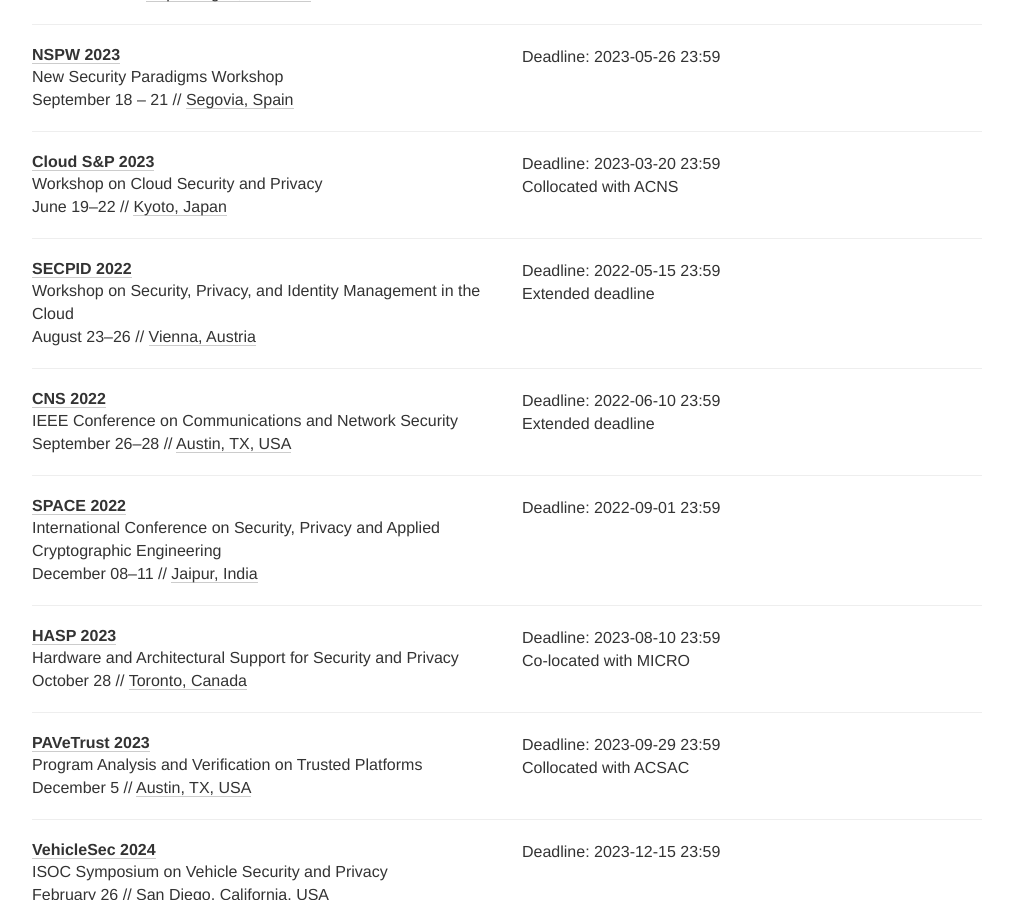
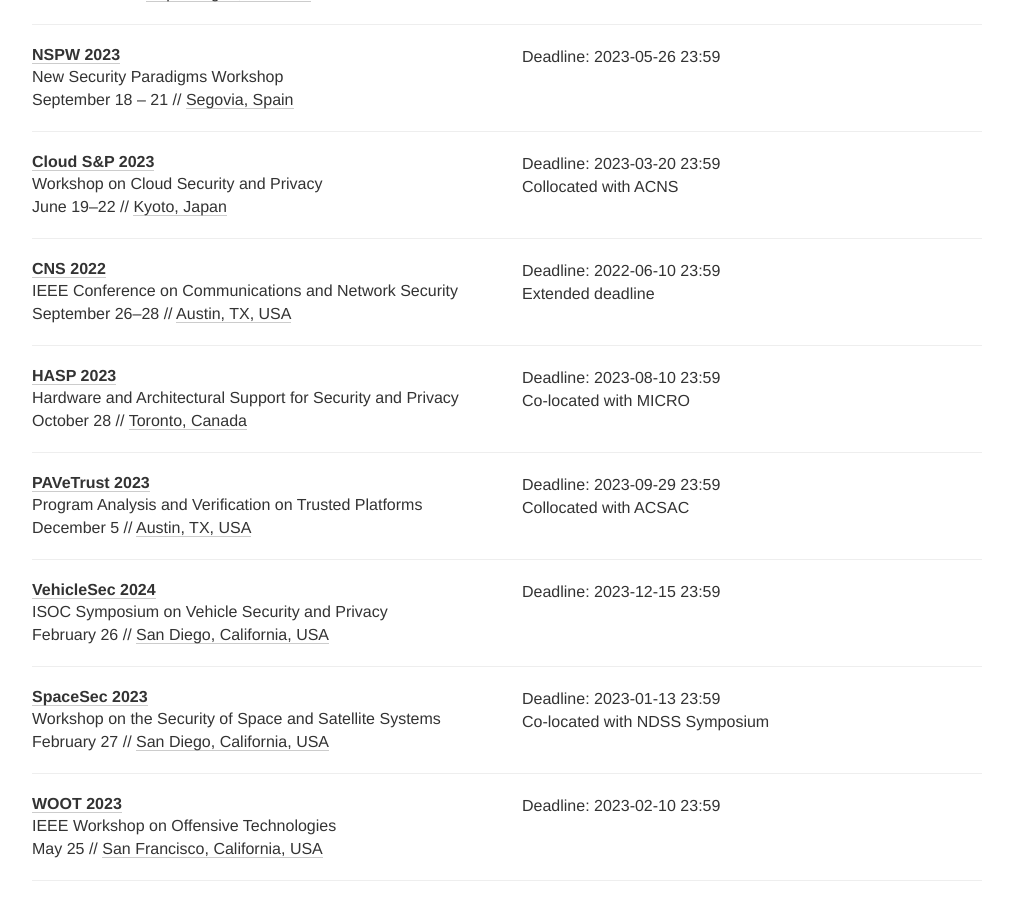
Before and after one commit to sec-deadlines/sec-deadlines.github.io, a Jekyll site: the page built from index.html, in a window 1280 px wide and 900 px high, scrolled down 9081 px. Shown: the whole window, without its empty margins (133-1146 px from the left). Built offline with Jekyll 4.4.1, drawn with Linux system fonts in a browser that asks for light colours; nearby versions of some CDN libraries; comment, search, counter and statistics services are not loaded; some of the changed text lies outside the part shown.

Commit message:
Update some older confs

```diff
--- a/_data/conferences.yml
+++ b/_data/conferences.yml
@@ -202,11 +202,11 @@
 
 - name: SAC
   description: Selected Areas in Cryptography
-  year: 2022
-  link: https://www.sac2022.ca/
-  deadline: ["2022-06-08 11:59"]
-  date: August 24-26
-  place: Ontario, Canada
+  year: 2023
+  link: https://sac-workshop.github.io/sac-2023/
+  deadline: ["2023-05-16 11:59"]
+  date: August 16-18
+  place: Fredricton, NB, Canada
   tags: [CRYPTO, CONF]
 
 - name: Crypto
@@ -239,11 +239,11 @@
 
 - name: AFT
   description: ACM Conference on Advances in Financial Technologies
-  year: 2022
-  link: https://aft.acm.org/aft22/
-  deadline: ["2022-05-05 23:59"]
-  date: "September 19–21"
-  place: Cambridge, MA, USA
+  year: 2023
+  link: https://aftconf.github.io/aft23/
+  deadline: ["2022-06-15 23:59"]
+  date: "September 23–26"
+  place: Princeton, NJ, USA
   tags: [SEC, PRIV, CRYPTO, CONF]
 
 - name: TCC
@@ -462,12 +462,11 @@
 
 - name: SEED
   description: IEEE International Symposium on Secure and Private Execution Environment Design
-  year: 2022
-  link: https://seed22.engr.uconn.edu/
-  deadline: ["2022-06-10 23:59"]
-  comment: Title and abstract deadline on June 3
-  date: September 26-27
-  place: Online Event
+  year: 2024
+  link: https://seed-symposium.org/2024/
+  deadline: ["2023-11-05 23:59"]
+  date: January 29-30
+  place: Orlando, FL
   tags: [SEC, PRIV, CONF]
 
 - name: ICICS
@@ -568,17 +567,6 @@
   place: Kyoto, Japan
   tags: [SEC, PRIV, SHOP]
 
-- name: SECPID
-  description: Workshop on Security, Privacy, and Identity Management in the Cloud
-  year: 2022
-  link: https://www.ares-conference.eu/secpid-2022/
-  deadline: ["2022-05-15 23:59"]
-  comment: Extended deadline
-  timezone: Etc/UTC
-  date: August 23-26
-  place: Vienna, Austria
-  tags: [SEC, PRIV, CRYPTO, SHOP]
-
 - name: CNS
   description: IEEE Conference on Communications and Network Security
   year: 2022
@@ -589,15 +577,6 @@
   date: September 26-28
   place: Austin, TX, USA
   tags: [SEC, PRIV, CONF]
-
-- name: SPACE
-  description: International Conference on Security, Privacy and Applied Cryptographic Engineering
-  year: 2022
-  link: https://space2022.lnmiit.ac.in/
-  deadline: ["2022-09-01 23:59"]
-  date: December 08-11
-  place: Jaipur, India
-  tags: [SEC, PRIV, CRYPTO]
 
 - name: HASP
   description: Hardware and Architectural Support for Security and Privacy
```
